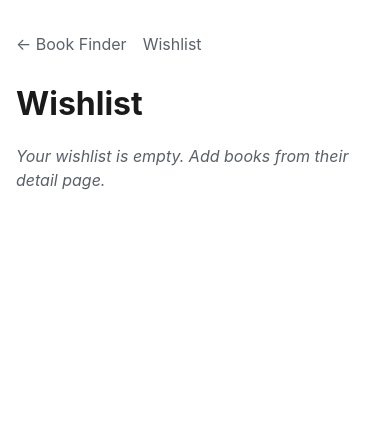
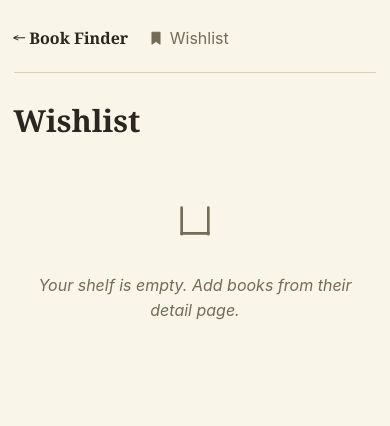
Before and after one commit to BrekicM/bookfinder, a FastAPI app: page /wishlist in a window 390 px wide. Shown: the top 426 px of the page. Run offline with FastAPI, Linux system fonts and the light colour scheme.

Commit message:
Add a book-themed, mobile-friendly UI with dark mode
Reskins all pages with a warm library palette (forest green on cream),
serif/sans type pairing, and a small hand-rolled SVG icon set (book
open/closed/unknown, bookmark, search, empty shelf) in place of the
plain unstyled markup. Adds responsive breakpoints and touch-friendly
targets, plus a dark variant via prefers-color-scheme.

While icon-mapping the per-store availability status, found the CSS
already tracked a live-check failure as distinct from "not available"
even though CONTEXT.md described Availability as strictly binary;
documented the real three-state model in CONTEXT.md and ADR 0005.

README gets a from-scratch install/usage walkthrough (installing uv,
which manages Python itself, through running and using the app) for
a machine with nothing installed yet.

Co-Authored-By: Claude Sonnet 5 <noreply@anthropic.com>

```diff
--- a/src/book_finder/web/static/style.css
+++ b/src/book_finder/web/static/style.css
@@ -1,95 +1,193 @@
 :root {
-    --text: #1a1a1a;
-    --muted: #5a6169;
-    --border: #e0e0e0;
-    --bg-card: #fafafa;
-    --available: #146c2e;
-    --not-available: #8a1f1f;
-    --failed: #a05a00;
-    --link: #1a4d8f;
+    --bg: #faf5e9;
+    --bg-card: #fffdf7;
+    --text: #2b2620;
+    --muted: #746b58;
+    --border: #ddd2b8;
+    --accent: #2f5233;
+    --accent-contrast: #ffffff;
+    --link: #2f5233;
+    --available: #2f6b3c;
+    --not-available: #8a3324;
+    --failed: #7a6a4a;
+
+    --font-serif: Georgia, "Iowan Old Style", "Palatino Linotype", "Book Antiqua", serif;
+    --font-sans: -apple-system, "Segoe UI", Roboto, Helvetica, Arial, sans-serif;
+}
+
+@media (prefers-color-scheme: dark) {
+    :root {
+        --bg: #1c1a15;
+        --bg-card: #26231b;
+        --text: #f1ead9;
+        --muted: #b3a88f;
+        --border: #3c3728;
+        --accent: #79b787;
+        --accent-contrast: #182018;
+        --link: #79b787;
+        --available: #79b787;
+        --not-available: #e0997e;
+        --failed: #c9b48f;
+    }
 }
 
 * { box-sizing: border-box; }
 
 body {
-    font-family: -apple-system, "Segoe UI", Roboto, sans-serif;
+    font-family: var(--font-sans);
     color: var(--text);
+    background: var(--bg);
     max-width: 900px;
-    margin: 2rem auto;
-    padding: 0 1rem;
-    line-height: 1.5;
+    margin: 0 auto;
+    padding: 1.25rem 1rem 3rem;
+    line-height: 1.55;
 }
 
-h1 { margin-bottom: 0.2rem; }
-h2 { margin-top: 0; }
+a { color: var(--link); }
 
-nav.top { margin-bottom: 1.5rem; display: flex; gap: 1rem; }
-nav.top a { text-decoration: none; color: var(--muted); }
-nav.top a:hover { color: var(--link); }
+h1, h2 { font-family: var(--font-serif); font-weight: 700; }
+h1 { margin: 0.6rem 0 0.2rem; font-size: 1.9rem; }
+h2 { margin-top: 0; font-size: 1.3rem; }
+
+nav.top {
+    margin-bottom: 1.5rem;
+    padding-bottom: 0.75rem;
+    border-bottom: 1px solid var(--border);
+    display: flex;
+    flex-wrap: wrap;
+    gap: 0.5rem 1.25rem;
+    align-items: center;
+}
+nav.top a {
+    text-decoration: none;
+    color: var(--muted);
+    display: inline-flex;
+    align-items: center;
+    gap: 0.35rem;
+    min-height: 2.75rem;
+}
+nav.top a.brand { font-family: var(--font-serif); font-weight: 700; color: var(--text); }
+nav.top a:hover { color: var(--accent); }
+
+.icon { flex-shrink: 0; }
+.icon-large { width: 2.5rem; height: 2.5rem; }
 
 .author { color: var(--muted); }
 
-form.search { margin: 1.5rem 0; }
+form.search {
+    display: flex;
+    flex-wrap: wrap;
+    gap: 0.6rem;
+    margin: 1.5rem 0;
+}
 form.search input[type="text"] {
-    width: 65%;
-    padding: 0.6rem 0.8rem;
+    flex: 1 1 220px;
+    min-height: 2.75rem;
+    padding: 0.6rem 0.9rem;
     font-size: 1rem;
+    font-family: var(--font-sans);
     border: 1px solid var(--border);
-    border-radius: 6px;
+    border-radius: 8px;
+    background: var(--bg-card);
+    color: var(--text);
 }
 form.search button {
-    padding: 0.6rem 1.1rem;
+    flex: 0 0 auto;
+    min-height: 2.75rem;
+    padding: 0.6rem 1.2rem;
     font-size: 1rem;
-    border: 1px solid var(--link);
-    background: var(--link);
-    color: white;
-    border-radius: 6px;
+    border: 1px solid var(--accent);
+    background: var(--accent);
+    color: var(--accent-contrast);
+    border-radius: 8px;
     cursor: pointer;
+    display: inline-flex;
+    align-items: center;
+    gap: 0.4rem;
 }
 
-.genres { display: flex; flex-wrap: wrap; gap: 0.5rem; }
+.genres { display: flex; flex-wrap: wrap; gap: 0.6rem; }
 .genres a {
-    display: block;
-    padding: 0.5rem 0.9rem;
+    display: inline-flex;
+    align-items: center;
+    min-height: 2.75rem;
+    padding: 0.5rem 1rem;
     border: 1px solid var(--border);
-    border-radius: 6px;
+    border-radius: 999px;
     text-decoration: none;
     color: var(--text);
+    background: var(--bg-card);
+    font-family: var(--font-serif);
 }
-.genres a:hover { background: var(--bg-card); }
+.genres a:hover { border-color: var(--accent); color: var(--accent); }
 
 .columns { display: flex; gap: 2rem; margin-top: 1rem; flex-wrap: wrap; }
-.column { flex: 1; min-width: 280px; }
+.column { flex: 1 1 320px; min-width: 0; }
 
 ol { padding-left: 1.2rem; }
-li { margin: 0.4rem 0; }
-li a, .candidate a { text-decoration: none; font-weight: bold; color: var(--link); }
+li { margin: 0.5rem 0; }
+li a, .candidate a {
+    text-decoration: none;
+    font-weight: bold;
+    font-family: var(--font-serif);
+    color: var(--link);
+}
 li a:hover, .candidate a:hover { text-decoration: underline; }
 
 .card {
     border: 1px solid var(--border);
-    border-radius: 8px;
+    border-radius: 10px;
     padding: 1rem 1.25rem;
     margin: 1rem 0;
     background: var(--bg-card);
+    box-shadow: 0 1px 2px rgba(0, 0, 0, 0.05);
 }
 
+.status-available,
+.status-not-available,
+.status-failed,
+.status-empty {
+    display: inline-flex;
+    align-items: center;
+    gap: 0.35rem;
+}
 .status-available { color: var(--available); font-weight: bold; }
 .status-not-available { color: var(--not-available); }
 .status-failed { color: var(--failed); font-style: italic; }
 .status-empty { color: var(--muted); font-style: italic; }
 
+.empty-state {
+    display: flex;
+    flex-direction: column;
+    align-items: center;
+    gap: 0.5rem;
+    text-align: center;
+    padding: 2.5rem 1rem;
+    color: var(--muted);
+}
+
 .price { font-size: 1.15rem; font-weight: 600; }
 
 button {
-    padding: 0.45rem 0.9rem;
+    display: inline-flex;
+    align-items: center;
+    gap: 0.4rem;
+    min-height: 2.75rem;
+    padding: 0.5rem 1rem;
     font-size: 0.95rem;
-    border: 1px solid var(--link);
-    background: white;
-    color: var(--link);
-    border-radius: 6px;
+    font-family: var(--font-sans);
+    border: 1px solid var(--accent);
+    background: transparent;
+    color: var(--accent);
+    border-radius: 8px;
     cursor: pointer;
 }
 button:hover { background: var(--bg-card); }
 
 .candidate form { margin-top: 0.6rem; }
+
+@media (max-width: 600px) {
+    body { padding: 1rem 0.85rem 3rem; }
+    form.search input[type="text"] { flex-basis: 100%; }
+    .column { flex-basis: 100%; }
+}
--- /dev/null
+++ b/src/book_finder/web/templates/_icons.html
@@ -0,0 +1,44 @@
+{% macro book_open(class="icon") -%}
+<svg class="{{ class }}" viewBox="0 0 24 24" width="1em" height="1em" fill="none" stroke="currentColor" stroke-width="1.6" stroke-linecap="round" stroke-linejoin="round" aria-hidden="true">
+    <path d="M12 5.5C10.5 4.5 8 4 3.5 4.5V18c4.5-.5 7 0 8.5 1 1.5-1 4-1.5 8.5-1V4.5C16 4 13.5 4.5 12 5.5Z"/>
+    <path d="M12 5.5V19"/>
+</svg>
+{%- endmacro %}
+
+{% macro book_closed(class="icon") -%}
+<svg class="{{ class }}" viewBox="0 0 24 24" width="1em" height="1em" fill="none" stroke="currentColor" stroke-width="1.6" stroke-linecap="round" stroke-linejoin="round" aria-hidden="true">
+    <path d="M5 3.5h11a2 2 0 0 1 2 2V20a1 1 0 0 1-1 1H7a2 2 0 0 1-2-2V3.5Z"/>
+    <path d="M5 17.5h13"/>
+    <path d="M9 8h5"/>
+</svg>
+{%- endmacro %}
+
+{% macro book_unknown(class="icon") -%}
+<svg class="{{ class }}" viewBox="0 0 24 24" width="1em" height="1em" fill="none" stroke="currentColor" stroke-width="1.6" stroke-linecap="round" stroke-linejoin="round" aria-hidden="true">
+    <path d="M5 3.5h9.5a2 2 0 0 1 2 2V20a1 1 0 0 1-1 1H7a2 2 0 0 1-2-2V3.5Z"/>
+    <path d="M5 17.5h11.5"/>
+    <path d="M10 9.2c0-1 .8-1.8 2-1.8s2 .7 2 1.7c0 .9-.6 1.3-1.3 1.8-.5.4-.7.7-.7 1.3"/>
+    <circle cx="12" cy="14.6" r="0.9" fill="currentColor" stroke="none"/>
+</svg>
+{%- endmacro %}
+
+{% macro bookmark(class="icon", filled=false) -%}
+<svg class="{{ class }}" viewBox="0 0 24 24" width="1em" height="1em" fill="{{ 'currentColor' if filled else 'none' }}" stroke="currentColor" stroke-width="1.6" stroke-linecap="round" stroke-linejoin="round" aria-hidden="true">
+    <path d="M6 3.5h12V21l-6-4-6 4V3.5Z"/>
+</svg>
+{%- endmacro %}
+
+{% macro search(class="icon") -%}
+<svg class="{{ class }}" viewBox="0 0 24 24" width="1em" height="1em" fill="none" stroke="currentColor" stroke-width="1.6" stroke-linecap="round" stroke-linejoin="round" aria-hidden="true">
+    <circle cx="10.5" cy="10.5" r="6"/>
+    <path d="M15.3 15.3 20 20"/>
+</svg>
+{%- endmacro %}
+
+{% macro empty_shelf(class="icon") -%}
+<svg class="{{ class }}" viewBox="0 0 24 24" width="1em" height="1em" fill="none" stroke="currentColor" stroke-width="1.6" stroke-linecap="round" stroke-linejoin="round" aria-hidden="true">
+    <path d="M4 4.5v16"/>
+    <path d="M20 4.5v16"/>
+    <path d="M4 20h16"/>
+</svg>
+{%- endmacro %}
--- a/src/book_finder/web/templates/base.html
+++ b/src/book_finder/web/templates/base.html
@@ -2,13 +2,14 @@
 <html lang="en">
 <head>
     <meta charset="utf-8">
+    <meta name="viewport" content="width=device-width, initial-scale=1">
     <title>{% block title %}Book Finder{% endblock %}</title>
     <link rel="stylesheet" href="/static/style.css">
 </head>
 <body>
     <nav class="top">
-        <a href="/">&larr; Book Finder</a>
-        <a href="/wishlist">Wishlist</a>
+        <a href="/" class="brand">&larr; Book Finder</a>
+        <a href="/wishlist">{% from "_icons.html" import bookmark %}{{ bookmark(filled=true) }} Wishlist</a>
     </nav>
     {% block content %}{% endblock %}
 </body>
--- a/src/book_finder/web/templates/home.html
+++ b/src/book_finder/web/templates/home.html
@@ -1,11 +1,12 @@
 {% extends "base.html" %}
+{% from "_icons.html" import search %}
 {% block title %}Book Finder{% endblock %}
 {% block content %}
     <h1>Book Finder</h1>
 
     <form class="search" action="/search" method="get">
         <input type="text" name="q" placeholder="Search by title or author" required>
-        <button type="submit">Search</button>
+        <button type="submit">{{ search() }} Search</button>
     </form>
 
     <h2>Browse by genre</h2>
--- a/src/book_finder/web/templates/wishlist.html
+++ b/src/book_finder/web/templates/wishlist.html
@@ -1,4 +1,5 @@
 {% extends "base.html" %}
+{% from "_icons.html" import bookmark, empty_shelf %}
 {% block title %}Wishlist — Book Finder{% endblock %}
 {% block content %}
     <h1>Wishlist</h1>
@@ -12,11 +13,11 @@
                 <input type="hidden" name="title" value="{{ book.title }}">
                 <input type="hidden" name="author" value="{{ book.author }}">
                 <input type="hidden" name="next" value="/wishlist">
-                <button type="submit">Remove</button>
+                <button type="submit">{{ bookmark(filled=true) }} Remove</button>
             </form>
         </div>
         {% endfor %}
     {% else %}
-        <p class="status-empty">Your wishlist is empty. Add books from their detail page.</p>
+        <p class="status-empty empty-state">{{ empty_shelf(class="icon icon-large") }}<br>Your shelf is empty. Add books from their detail page.</p>
     {% endif %}
 {% endblock %}
```
Also changed, not shown: CONTEXT.md (+1 -1 lines), docs/adr/0005-track-failed-checks-separately.md (added, +3 -0 lines), src/book_finder/web/templates/book_detail.html (+5 -4 lines), README.md.
